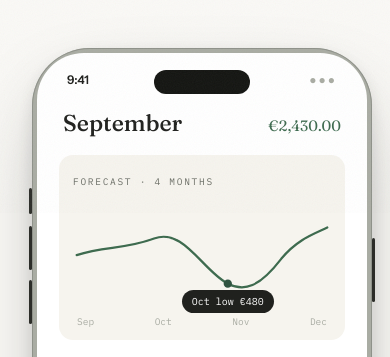
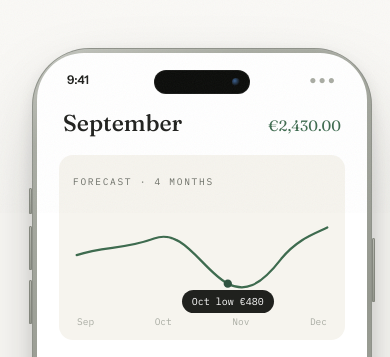
Before and after one commit to sushi2all/cashkit, a plain HTML site: page site/index.html in a window 390 px wide. Shown: the part 631-988 px from the top of the page. Drawn offline with Linux system fonts and the light colour scheme.

Commit message:
feat(site): titanium-style iPhone frame — metallic gradient, matching buttons
Frame now uses a subtle grey gradient instead of flat colour; side
buttons match the frame (protruding) instead of dark painted-on
marks; dynamic island gets a camera-lens highlight.

```diff
--- a/site/index.html
+++ b/site/index.html
@@ -88,19 +88,30 @@ form.done .signup,form.done+ .micro{display:none}
 /* ---------- phone demo ---------- */
 .stage{position:relative;display:flex;flex-direction:column;align-items:center;gap:22px}
 .device{
-  position:relative;background:var(--faint);border-radius:58px;padding:5px;
-  box-shadow:0 34px 80px -22px rgba(32,33,30,.38),0 6px 18px rgba(32,33,30,.10),inset 0 0 0 1px #8F928A;
+  position:relative;border-radius:58px;padding:5px;
+  background:linear-gradient(155deg,#C4C6BF 0%,#A9ACA3 12%,#95988F 50%,#A9ACA3 88%,#C4C6BF 100%);
+  box-shadow:0 34px 80px -22px rgba(32,33,30,.38),0 6px 18px rgba(32,33,30,.10),inset 0 0 0 1px #8F928A,inset 0 1px 1px rgba(255,255,255,.5);
   transition:transform .5s cubic-bezier(.2,.7,.2,1);
 }
 .stage:hover .device{transform:translateY(-4px)}
-.device .btn{position:absolute;background:#2C2D29;border-radius:2px;width:3px}
+.device .btn{
+  position:absolute;width:3px;border-radius:2px;
+  background:linear-gradient(180deg,#B8BAB2,#93968C);
+  box-shadow:inset 0 0 0 1px #83867D;
+}
 .device .btn.b1{left:-3px;top:140px;height:26px}
 .device .btn.b2{left:-3px;top:178px;height:44px}
 .device .btn.b3{left:-3px;top:232px;height:44px}
 .device .btn.b4{right:-3px;top:190px;height:64px}
 .island{
   position:absolute;top:22px;left:50%;transform:translateX(-50%);
-  width:96px;height:24px;background:#141512;border-radius:13px;z-index:5;
+  width:96px;height:24px;background:#0B0C0A;border-radius:13px;z-index:5;
+  box-shadow:inset 0 0 0 1px rgba(255,255,255,.06);
+}
+.island::after{
+  content:"";position:absolute;top:50%;right:10px;transform:translateY(-50%);
+  width:8px;height:8px;border-radius:50%;
+  background:radial-gradient(circle at 35% 35%,#3a5f8f,#0B0C0A 70%);
 }
 .homebar{
   position:absolute;bottom:19px;left:50%;transform:translateX(-50%);
```
